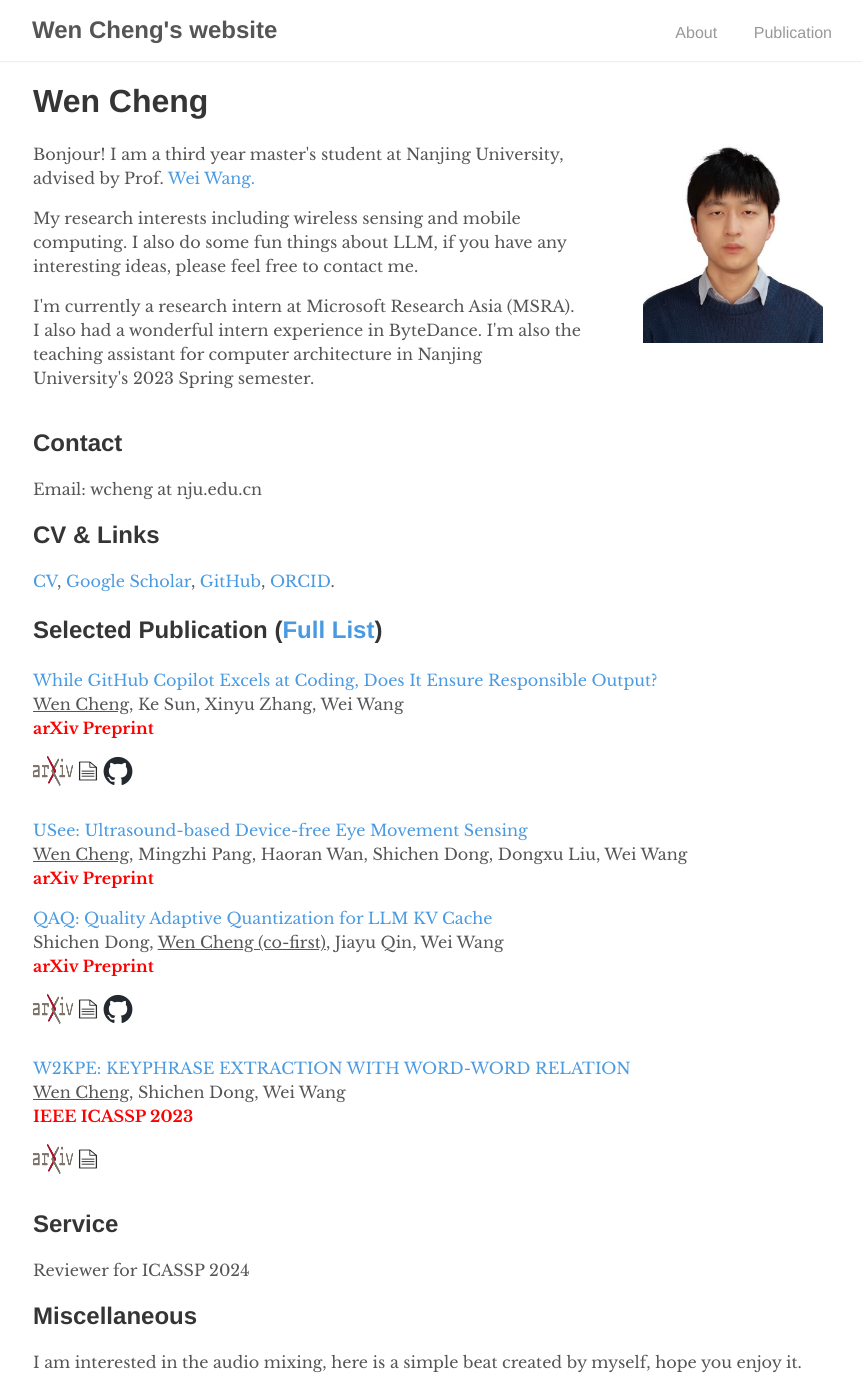
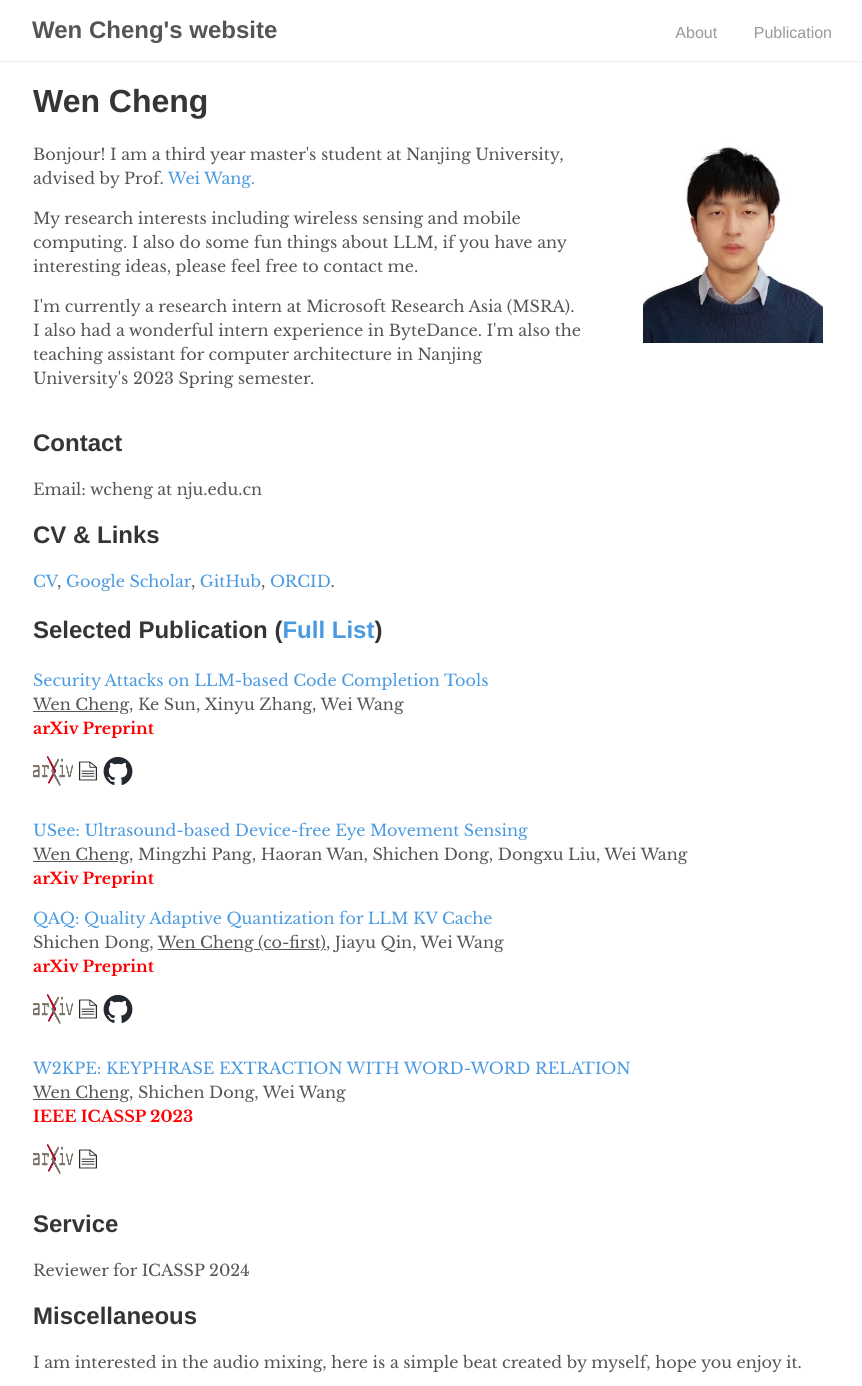
Before and after one commit to Sensente/Sensente.github.io, a Jekyll site: the page built from index.html, in a window 1280 px wide, cut to the strip 0-1386 px from the top of the page. Shown: the whole strip, without its empty margins (208-1070 px from the left). Built offline with Jekyll 4.4.1, drawn with Linux system fonts in a browser that asks for light colours; the list of posts is cut into pages by our own code.

Commit message:
Update lccts

```diff
--- a/_layouts/about.html
+++ b/_layouts/about.html
@@ -125,7 +125,7 @@ layout: default
                 <h2>Selected Publication (<a href="https://sensente.github.io/publication/">Full List</a>) &nbsp;</h2>
               </div>
               <p align="left">
-                <a href="https://arxiv.org/abs/2408.11006">While GitHub Copilot Excels at Coding, Does It Ensure Responsible Output?</a>
+                <a href="https://arxiv.org/abs/2408.11006">Security Attacks on LLM-based Code Completion Tools</a>
                 <br/> <u>Wen Cheng</u>, Ke Sun, Xinyu Zhang, Wei Wang<br/>
                 <b><font color="red"> arXiv Preprint</font> </b>
                 <div style="display: flex;">
```
Also changed, not shown: 1 other file.
